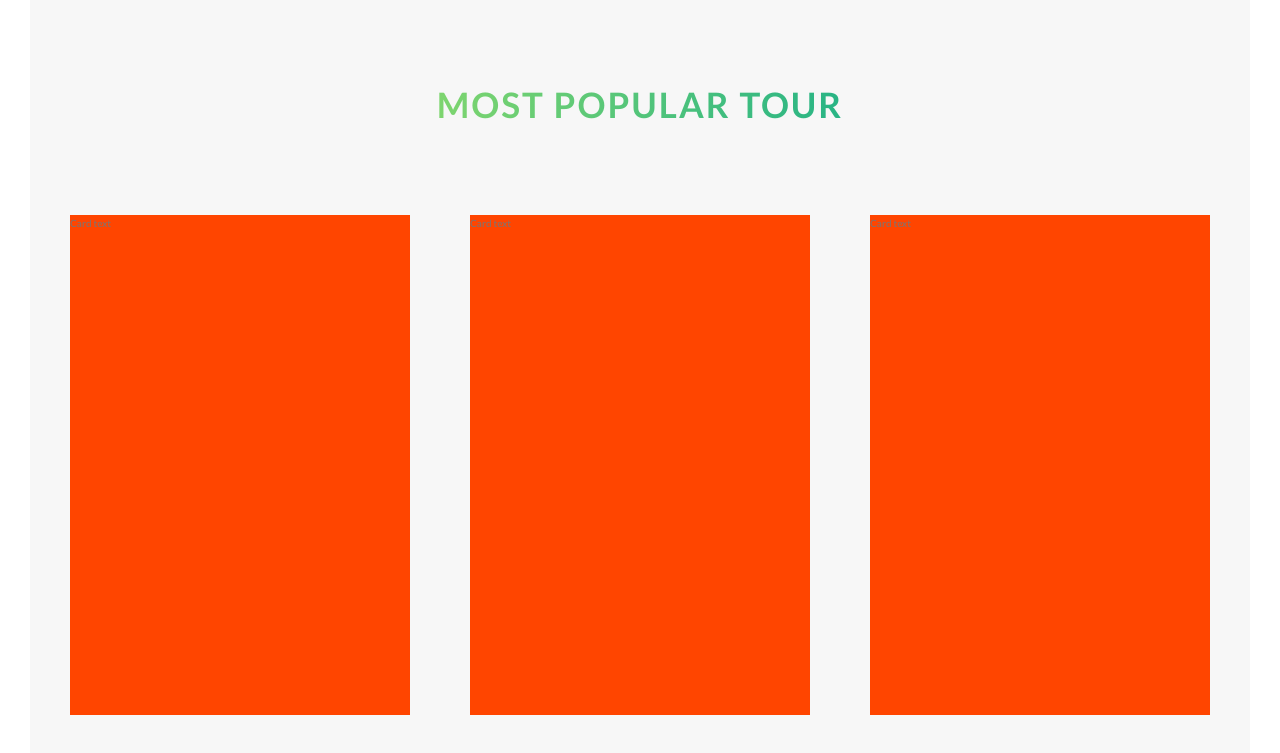
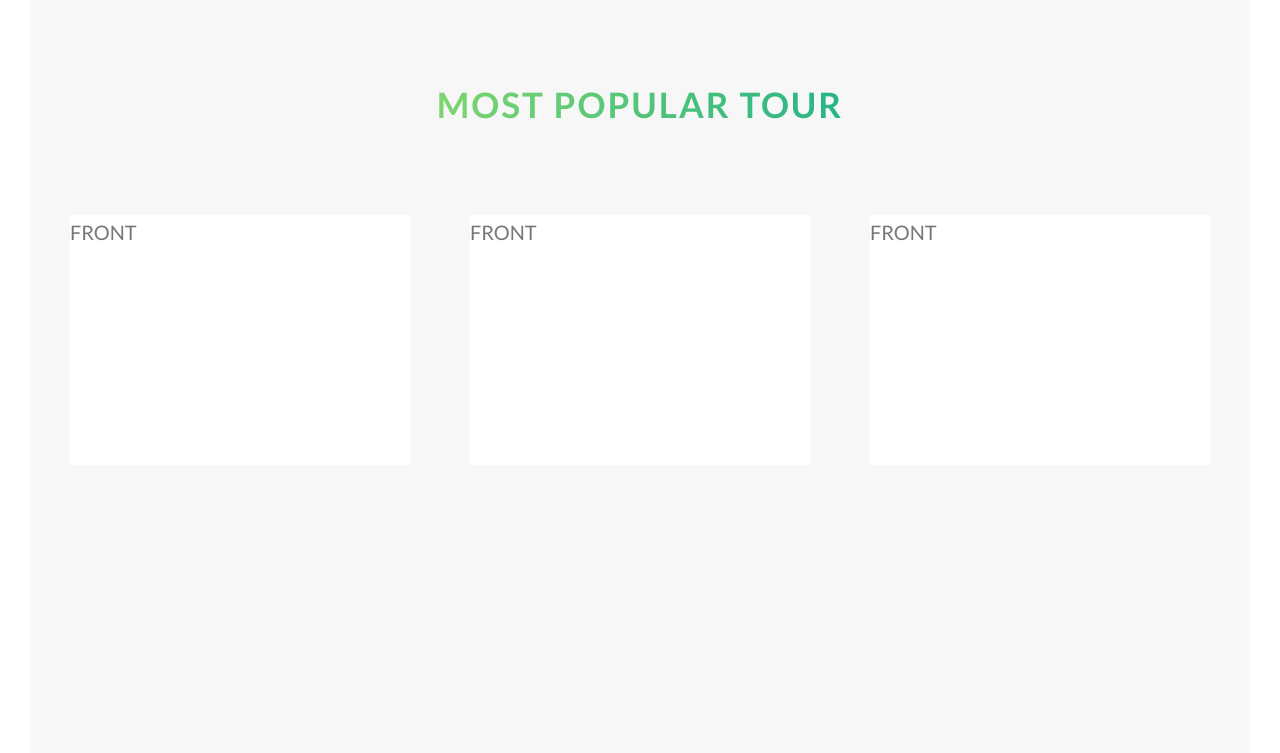
Before and after one commit to eliavco/CSS-advanced, a website: page Natours/index.html in a window 1280 px wide. Shown: the part 2224-2977 px from the top of the page. Drawn offline with Linux system fonts and the light colour scheme.

Commit message:
cards 05/03/2019 9:56

```diff
--- a/Natours/index.html
+++ b/Natours/index.html
@@ -187,18 +187,39 @@
 
                 <div class="row">
                     <div class="col-1-of-3">
-                        <div class="card">
-                            Card text
+                        <div class="card-parent">
+                            <div class="card">
+                                <div class="card__side card__side--front">
+                                    FRONT
+                                </div>
+                                <div class="card__side card__side--back">
+                                    Back
+                                </div>
+                            </div>
                         </div>
                     </div>
                     <div class="col-1-of-3">
-                        <div class="card">
-                            Card text
+                        <div class="card-parent">
+                            <div class="card">
+                                <div class="card__side card__side--front">
+                                    FRONT
+                                </div>
+                                <div class="card__side card__side--back">
+                                    Back
+                                </div>
+                            </div>
                         </div>
                     </div>
                     <div class="col-1-of-3">
-                        <div class="card">
-                            Card text
+                        <div class="card-parent">
+                            <div class="card">
+                                <div class="card__side card__side--front">
+                                    FRONT
+                                </div>
+                                <div class="card__side card__side--back">
+                                    Back
+                                </div>
+                            </div>
                         </div>
                     </div>
                 </div>
--- a/Natours/sass/abstract/_variables.sass
+++ b/Natours/sass/abstract/_variables.sass
@@ -7,6 +7,12 @@ $color-gray-light-1: #f7f7f7 // Gray light
 $color-gray-dark: #777 // Gray
 $color-white: #fff // White
 $color-black: #000 // Black
+
+$color-secondary-light: #ffb900 // Light yellow
+$color-secondary-dark: #ff7730 // Dark yellow
+
+$color-tertiary-light: #2998ff // Light blue
+$color-tertiary-dark: #5643fa // Dark blue
 
 // Grid:
 $grid-width: 114rem
@@ -19,3 +25,6 @@ $rem-definition: 62.5%
 
 // Layout
 $skew-section: 7deg // turning the section by x degrees
+
+// Cards
+$card-height: 25rem
--- a/Natours/sass/components/_card.sass
+++ /dev/null
@@ -1,7 +0,0 @@
-.card
-    background-color: orangered
-    height: 50rem
-    transition: all .8s
-
-    &:hover
-        transform: translateY(180deg)
--- /dev/null
+++ b/Natours/sass/components/_flipping-card.sass
@@ -0,0 +1,26 @@
+.card
+    perspective: 150rem
+    -moz-perspective: 150rem
+    position: relative
+    height: $card-height
+
+    &__side
+        font-size: 2rem
+        height: $card-height
+        transition: all 1.2s
+        position: absolute
+        height: $card-height
+        top: 0
+        left: 0
+        width: 100%
+        backface-visibility: hidden
+
+        &--back
+            transform: rotateY(-180deg)
+
+    &-parent:hover .card .card__side
+            &--front
+                transform: rotateY(-180deg)
+
+            &--back
+                transform: rotateY(0)
--- /dev/null
+++ b/Natours/sass/components/_tour-card.sass
@@ -0,0 +1,6 @@
+.card__side
+
+    &--front
+        background-color: $color-white
+
+    // &--back
--- a/Natours/sass/main.sass
+++ b/Natours/sass/main.sass
@@ -11,7 +11,8 @@
 
 // Components
 @import "components/button"
-@import "components/card"
+@import "components/tour-card"
+@import "components/flipping-card"
 @import "components/composition"
 @import "components/feature-box"
 
```
Also changed, not shown: Natours/css/style.css.
